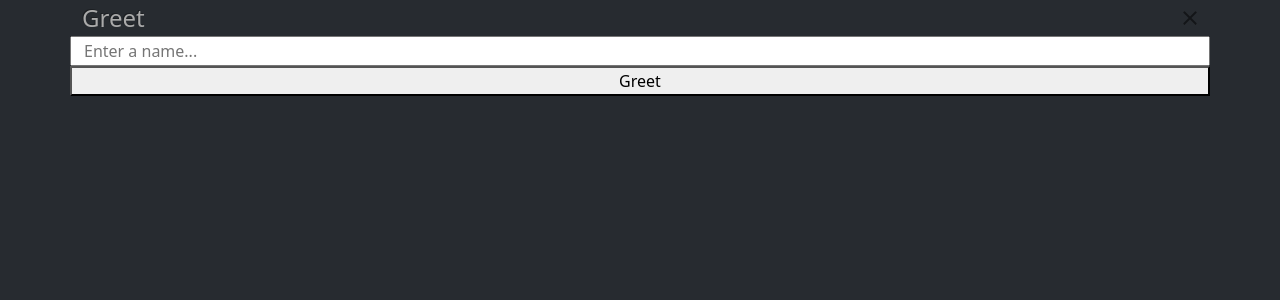
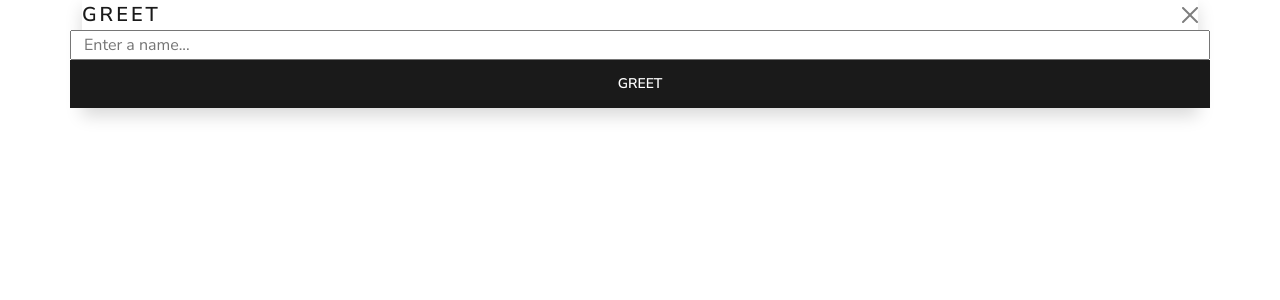
Before and after one commit to gabrielfalcao/name-sayer, a React (Vite) app in the folder desktop/: page / in a window 1280 px wide. Shown: the top 300 px of the page. Built offline with nearby package versions, Linux system fonts and the light colour scheme.

Commit message:
basic bootstrap

```diff
--- a/desktop/src/App.css
+++ /dev/null
@@ -1,116 +0,0 @@
-.logo.vite:hover {
-  filter: drop-shadow(0 0 2em #747bff);
-}
-
-.logo.react:hover {
-  filter: drop-shadow(0 0 2em #61dafb);
-}
-:root {
-  font-family: Inter, Avenir, Helvetica, Arial, sans-serif;
-  font-size: 16px;
-  line-height: 24px;
-  font-weight: 400;
-
-  color: #0f0f0f;
-  background-color: #f6f6f6;
-
-  font-synthesis: none;
-  text-rendering: optimizeLegibility;
-  -webkit-font-smoothing: antialiased;
-  -moz-osx-font-smoothing: grayscale;
-  -webkit-text-size-adjust: 100%;
-}
-
-.container {
-  margin: 0;
-  padding-top: 10vh;
-  display: flex;
-  flex-direction: column;
-  justify-content: center;
-  text-align: center;
-}
-
-.logo {
-  height: 6em;
-  padding: 1.5em;
-  will-change: filter;
-  transition: 0.75s;
-}
-
-.logo.tauri:hover {
-  filter: drop-shadow(0 0 2em #24c8db);
-}
-
-.row {
-  display: flex;
-  justify-content: center;
-}
-
-a {
-  font-weight: 500;
-  color: #646cff;
-  text-decoration: inherit;
-}
-
-a:hover {
-  color: #535bf2;
-}
-
-h1 {
-  text-align: center;
-}
-
-input,
-button {
-  border-radius: 8px;
-  border: 1px solid transparent;
-  padding: 0.6em 1.2em;
-  font-size: 1em;
-  font-weight: 500;
-  font-family: inherit;
-  color: #0f0f0f;
-  background-color: #ffffff;
-  transition: border-color 0.25s;
-  box-shadow: 0 2px 2px rgba(0, 0, 0, 0.2);
-}
-
-button {
-  cursor: pointer;
-}
-
-button:hover {
-  border-color: #396cd8;
-}
-button:active {
-  border-color: #396cd8;
-  background-color: #e8e8e8;
-}
-
-input,
-button {
-  outline: none;
-}
-
-#greet-input {
-  margin-right: 5px;
-}
-
-@media (prefers-color-scheme: dark) {
-  :root {
-    color: #f6f6f6;
-    background-color: #2f2f2f;
-  }
-
-  a:hover {
-    color: #24c8db;
-  }
-
-  input,
-  button {
-    color: #ffffff;
-    background-color: #0f0f0f98;
-  }
-  button:active {
-    background-color: #0f0f0f69;
-  }
-}
--- a/desktop/src/App.tsx
+++ b/desktop/src/App.tsx
@@ -2,6 +2,8 @@ import { useState } from "react";
 import reactLogo from "./assets/react.svg";
 import { invoke } from "@tauri-apps/api/core";
 import Container from "react-bootstrap/Container";
+import Alert from 'react-bootstrap/Alert';
+
 import Row from "react-bootstrap/Row";
 import Col from "react-bootstrap/Col";
 import Button from 'react-bootstrap/Button';
@@ -10,7 +12,7 @@ import Modal from 'react-bootstrap/Modal';
 
 function App() {
   const [greetMsg, setGreetMsg] = useState("");
-  const [name, setName] = useState("");
+  const [name, setName] = useState(null);
 
   async function greet() {
     // Learn more about Tauri commands at https://tauri.app/develop/calling-rust/
@@ -22,7 +24,9 @@ function App() {
       <Row>
         <Col>
           <Modal.Dialog>
-            <Modal.Header closeButton>
+            <Modal.Header closeButton onHide={() => {
+              setGreetMsg(null)
+            }}>
               <Modal.Title>Greet</Modal.Title>
             </Modal.Header>
 
@@ -39,14 +43,18 @@ function App() {
                   onChange={(e) => setName(e.currentTarget.value)}
                   placeholder="Enter a name..."
                 />
-                <button type="submit">Greet</button>
+                <Button type="submit">Greet</Button>
               </form>
 
             </Modal.Body>
 
+            {greetMsg &&
             <Modal.Footer>
-              <p>{greetMsg}</p>
+              <Alert key="light" variant="light">
+                {greetMsg}
+              </Alert>
             </Modal.Footer>
+            }
           </Modal.Dialog>
 
         </Col>
--- a/desktop/src/main.tsx
+++ b/desktop/src/main.tsx
@@ -1,7 +1,7 @@
 import React from "react";
 import ReactDOM from "react-dom/client";
 import App from "./App";
-import 'bootswatch/dist/slate/bootstrap.min.css'
+import 'bootswatch/dist/lux/bootstrap.min.css'
 ReactDOM.createRoot(document.getElementById("root") as HTMLElement).render(
   <React.StrictMode>
     <App />
```
Also changed, not shown: 2 other files (tests, documents, lock files or other folders).
